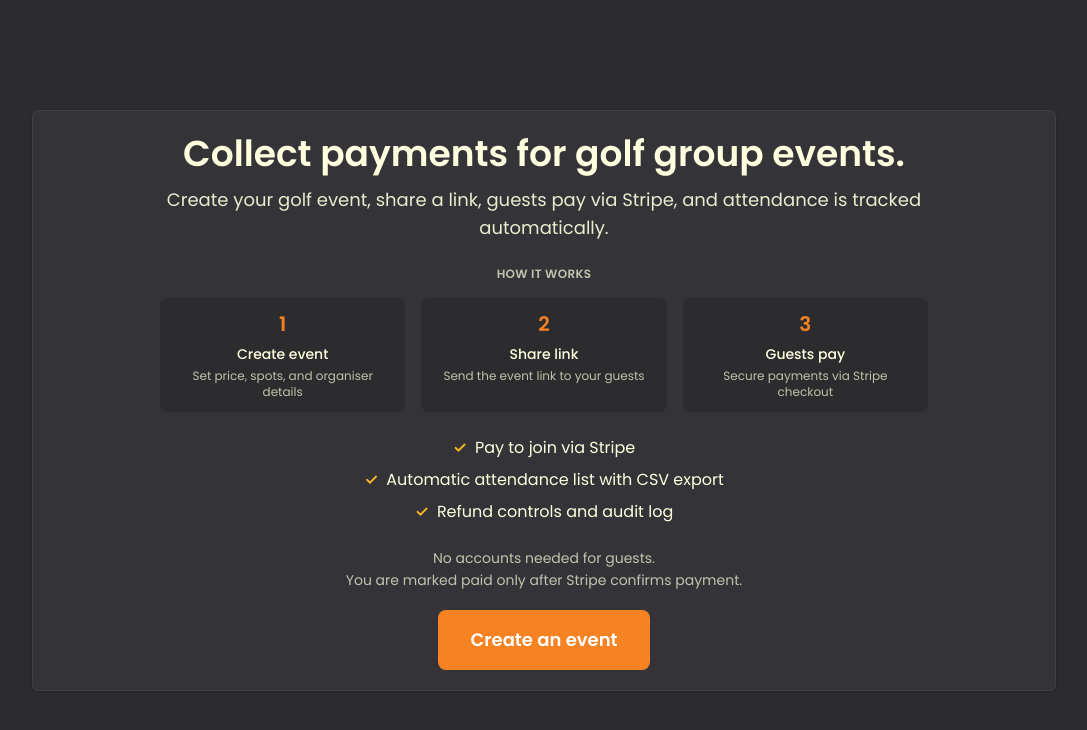
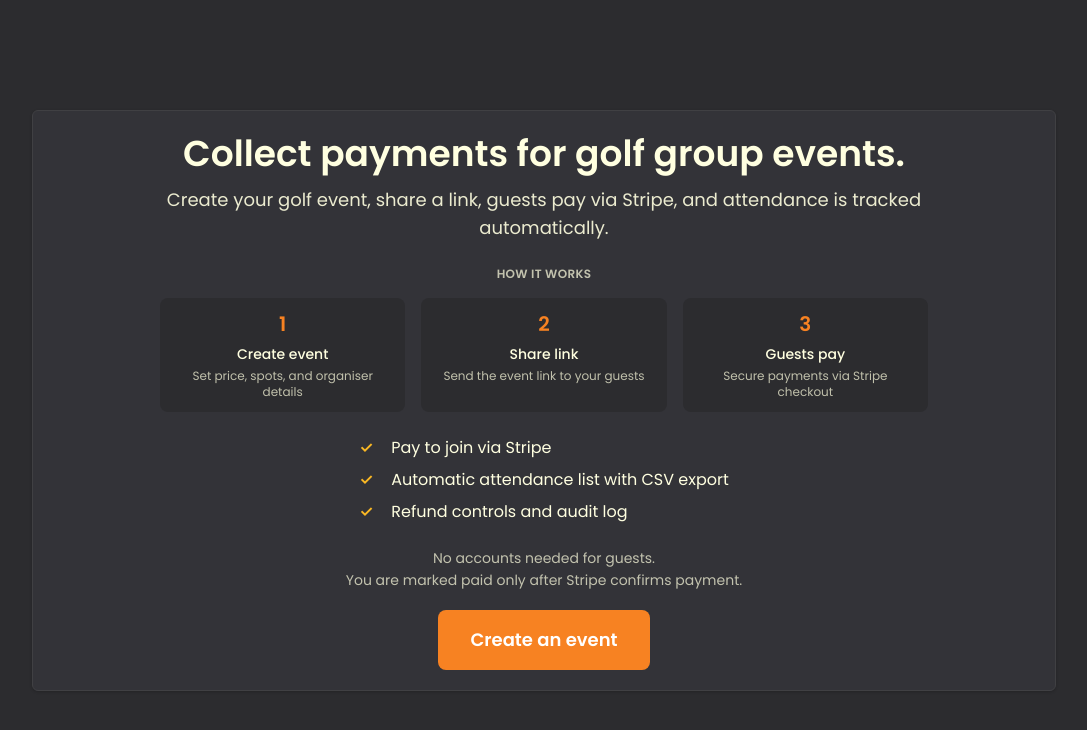
Before and after one commit to CamMacB17/alba-collect-host, a Next.js app: page / in a window 1280 px wide. Shown: the top 730 px of the page, without its empty margins (96-1183 px from the left). Built offline with nearby package versions, Linux system fonts and the light colour scheme.

Commit message:
Centre landing page layout and align value prop tick list

```diff
--- a/src/app/page.tsx
+++ b/src/app/page.tsx
@@ -4,7 +4,8 @@ export default function Home() {
   return (
     <main className="min-h-screen py-8 sm:py-12 px-4 sm:px-6 lg:px-8 flex items-center justify-center" style={{ background: "#2C2C2F" }}>
       <div className="max-w-5xl mx-auto w-full">
-        <div className="card text-center">
+        <div className="card">
+          <div className="flex flex-col items-center text-center">
             <h1 className="text-2xl sm:text-3xl md:text-4xl font-semibold mb-2.5 leading-tight" style={{ color: "#FFFFE0" }}>
               Collect payments for golf group events.
             </h1>
@@ -14,7 +15,7 @@ export default function Home() {
             </p>
 
             {/* How it works */}
-          <div className="mb-6">
+            <div className="mb-6 w-full">
               <h2 className="text-xs font-semibold uppercase tracking-wide mb-4" style={{ color: "#FFFFE0", opacity: 0.7 }}>
                 How it works
               </h2>
@@ -44,18 +45,18 @@ export default function Home() {
             </div>
 
             {/* Feature list - centered */}
-          <div className="mb-6 flex justify-center">
-            <ul className="space-y-2 text-sm sm:text-base text-center" style={{ color: "#FFFFE0" }}>
-              <li className="flex items-center justify-center gap-2">
-                <span className="font-semibold flex-shrink-0" style={{ color: "#FBB924" }}>✓</span>
+            <div className="mb-6 w-full">
+              <ul className="mx-auto w-fit text-left space-y-2 text-sm sm:text-base" style={{ color: "#FFFFE0" }}>
+                <li className="flex items-start gap-3">
+                  <span className="font-semibold w-5 flex-shrink-0" style={{ color: "#FBB924" }}>✓</span>
                   <span>Pay to join via Stripe</span>
                 </li>
-              <li className="flex items-center justify-center gap-2">
-                <span className="font-semibold flex-shrink-0" style={{ color: "#FBB924" }}>✓</span>
+                <li className="flex items-start gap-3">
+                  <span className="font-semibold w-5 flex-shrink-0" style={{ color: "#FBB924" }}>✓</span>
                   <span>Automatic attendance list with CSV export</span>
                 </li>
-              <li className="flex items-center justify-center gap-2">
-                <span className="font-semibold flex-shrink-0" style={{ color: "#FBB924" }}>✓</span>
+                <li className="flex items-start gap-3">
+                  <span className="font-semibold w-5 flex-shrink-0" style={{ color: "#FBB924" }}>✓</span>
                   <span>Refund controls and audit log</span>
                 </li>
               </ul>
@@ -78,6 +79,7 @@ export default function Home() {
             </Link>
           </div>
         </div>
+      </div>
     </main>
   );
 }
```
Lines whose indentation alone changed are shown as unchanged.
